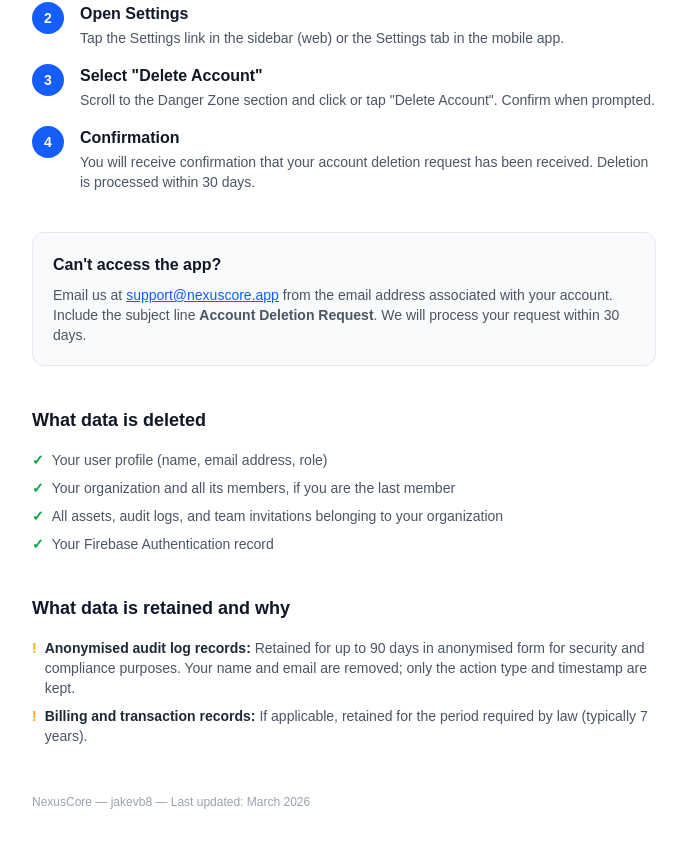
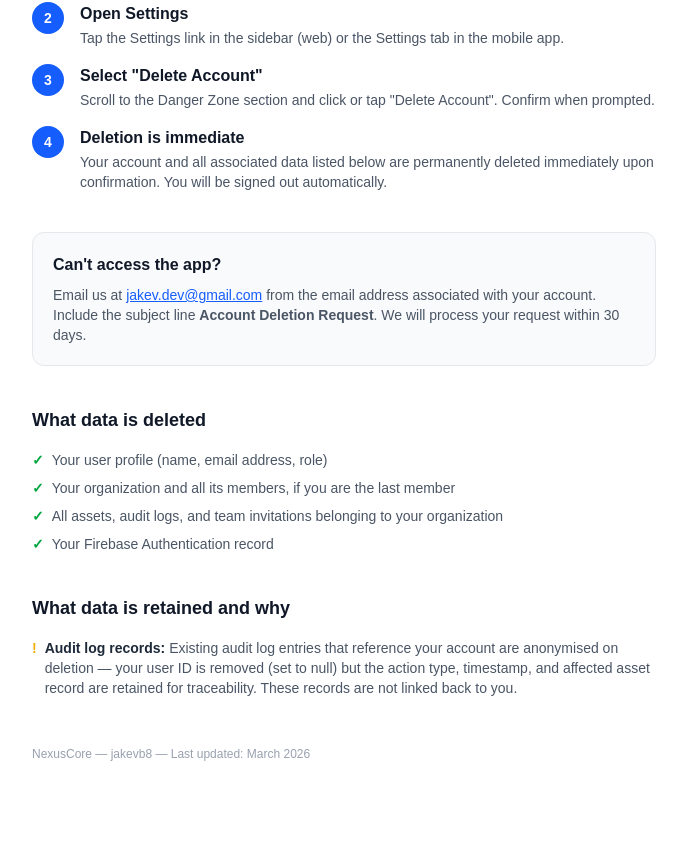
Before and after one commit to jakevb8/NexusCore, a Next.js app in the folder apps/web/: page /delete-account in a window 1280 px wide. Shown: the part 360-1208 px from the top of the page, without its empty margins (296-983 px from the left). After the commit the page ends 1186 px from the top, so only its background shows below. Built offline with nearby package versions, Linux system fonts and the light colour scheme; no server answers.

Commit message:
fix: update delete-account page with accurate deletion timing, email, and retention details

```diff
--- a/apps/web/src/app/delete-account/page.tsx
+++ b/apps/web/src/app/delete-account/page.tsx
@@ -54,8 +54,8 @@ export default function DeleteAccountPage() {
               },
               {
                 step: '4',
-                title: 'Confirmation',
-                body: 'You will receive confirmation that your account deletion request has been received. Deletion is processed within 30 days.',
+                title: 'Deletion is immediate',
+                body: 'Your account and all associated data listed below are permanently deleted immediately upon confirmation. You will be signed out automatically.',
               },
             ].map(({ step, title, body }) => (
               <li key={step} className="flex gap-4">
@@ -77,10 +77,10 @@ export default function DeleteAccountPage() {
           <p className="text-sm text-gray-600 dark:text-gray-400">
             Email us at{' '}
             <a
-              href="mailto:support@nexuscore.app"
+              href="mailto:jakev.dev@gmail.com"
               className="text-blue-600 underline dark:text-blue-400"
             >
-              support@nexuscore.app
+              jakev.dev@gmail.com
             </a>{' '}
             from the email address associated with your account. Include the subject line{' '}
             <strong>Account Deletion Request</strong>. We will process your request within 30 days.
@@ -111,14 +111,9 @@ export default function DeleteAccountPage() {
           <ul className="space-y-2 text-sm text-gray-600 dark:text-gray-400">
             {[
               {
-                item: 'Anonymised audit log records',
+                item: 'Audit log records',
                 reason:
-                  'Retained for up to 90 days in anonymised form for security and compliance purposes. Your name and email are removed; only the action type and timestamp are kept.',
-              },
-              {
-                item: 'Billing and transaction records',
-                reason:
-                  'If applicable, retained for the period required by law (typically 7 years).',
+                  'Existing audit log entries that reference your account are anonymised on deletion — your user ID is removed (set to null) but the action type, timestamp, and affected asset record are retained for traceability. These records are not linked back to you.',
               },
             ].map(({ item, reason }) => (
               <li key={item} className="flex gap-2">
```
